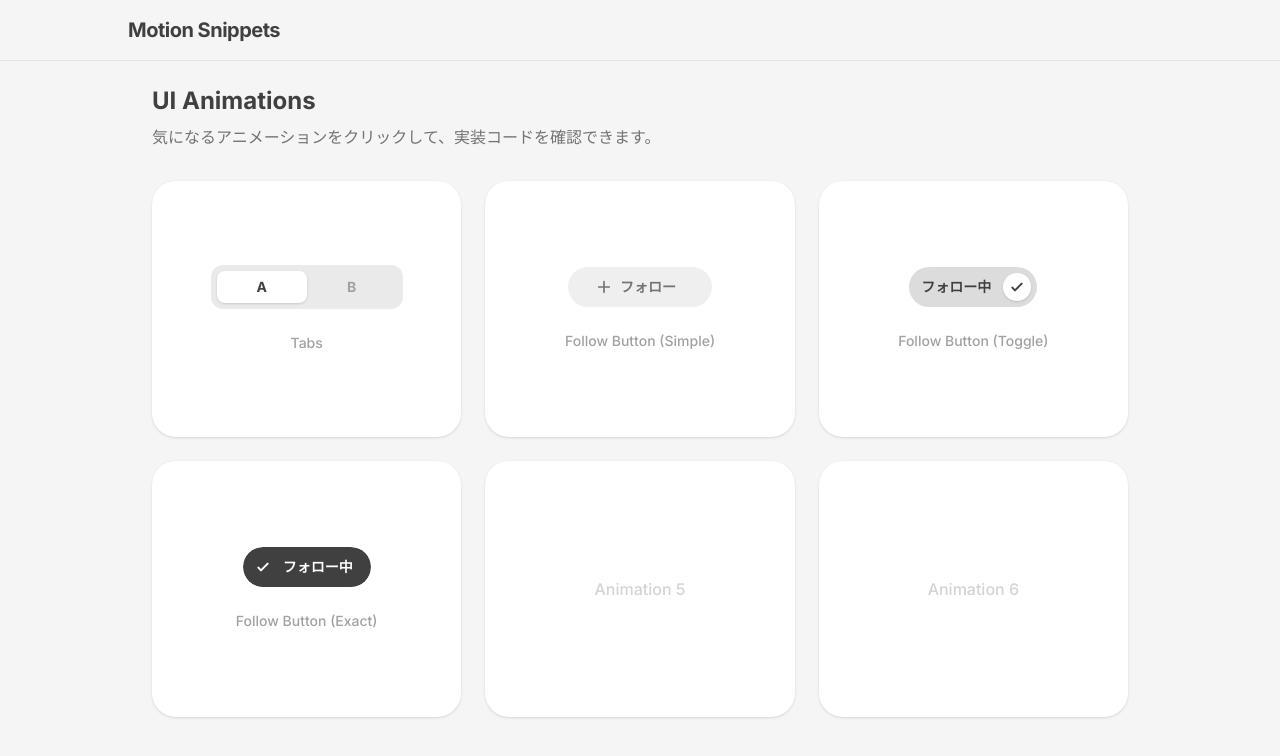
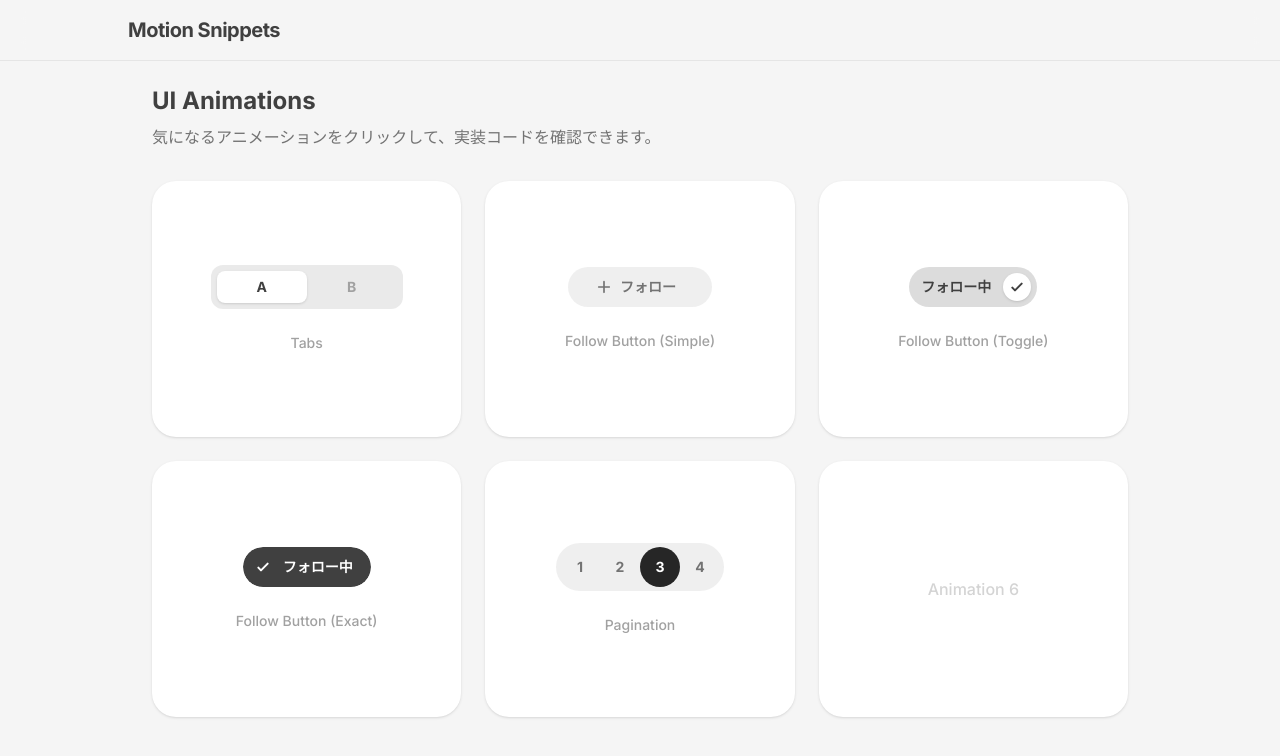
Before and after one commit to Yo-kan1/motion-snippets, a Next.js app: page / in a window 1280 px wide. Shown: the top 756 px of the page. Built offline with nearby package versions, Linux system fonts and the light colour scheme.

Commit message:
feat: 5つ目のアニメーションとしてスライド式のページネーションを追加

```diff
--- a/app/page.tsx
+++ b/app/page.tsx
@@ -2,9 +2,10 @@ import TabAnimation from "@/components/TabAnimation";
 import FollowButtonAnimation from "@/components/FollowButtonAnimation";
 import ToggleFollowButton from "@/components/ToggleFollowButton";
 import FollowButtonExact from "@/components/FollowButtonExact";
+import PaginationAnimation from "@/components/PaginationAnimation";
 
 export default function Home() {
-  const placeholders = [5, 6];
+  const placeholders = [6];
 
   return (
     <div className="space-y-8">
@@ -37,6 +38,11 @@ export default function Home() {
           <span className="mt-6 text-sm text-neutral-400 font-medium">Follow Button (Exact)</span>
         </div>
 
+        <div className="bg-white rounded-3xl shadow-sm h-64 flex flex-col items-center justify-center hover:shadow-md transition-all cursor-pointer">
+          <PaginationAnimation autoPlay={true} />
+          <span className="mt-6 text-sm text-neutral-400 font-medium">Pagination</span>
+        </div>
+
         {placeholders.map((i) => (
           <div
             key={i}
--- /dev/null
+++ b/components/PaginationAnimation.tsx
@@ -0,0 +1,37 @@
+"use client";
+import { useState, useEffect } from "react";
+
+export default function PaginationAnimation({ autoPlay = false }: { autoPlay?: boolean }) {
+    const [activeIndex, setActiveIndex] = useState(0);
+    const pages = [1, 2, 3, 4];
+
+    useEffect(() => {
+        if (!autoPlay) return;
+        const interval = setInterval(() => {
+            setActiveIndex((prev) => (prev + 1) % pages.length);
+        }, 2000);
+        return () => clearInterval(interval);
+    }, [autoPlay, pages.length]);
+
+    return (
+        <div className="relative flex items-center bg-neutral-200/60 p-1 rounded-full">
+            <div
+                className="absolute left-1 top-1 bottom-1 w-10 bg-neutral-800 rounded-full transition-transform duration-500 ease-[cubic-bezier(0.4,0,0.2,1)]"
+                style={{ transform: `translateX(${activeIndex * 40}px)` }}
+            />
+
+            {pages.map((page, index) => (
+                <button
+                    key={page}
+                    onClick={() => setActiveIndex(index)}
+                    className={`relative z-10 w-10 h-10 flex items-center justify-center text-sm font-bold transition-colors duration-300 ${activeIndex === index
+                        ? "text-white"
+                        : "text-neutral-500 hover:text-neutral-700"
+                        }`}
+                >
+                    {page}
+                </button>
+            ))}
+        </div>
+    );
+}
```
